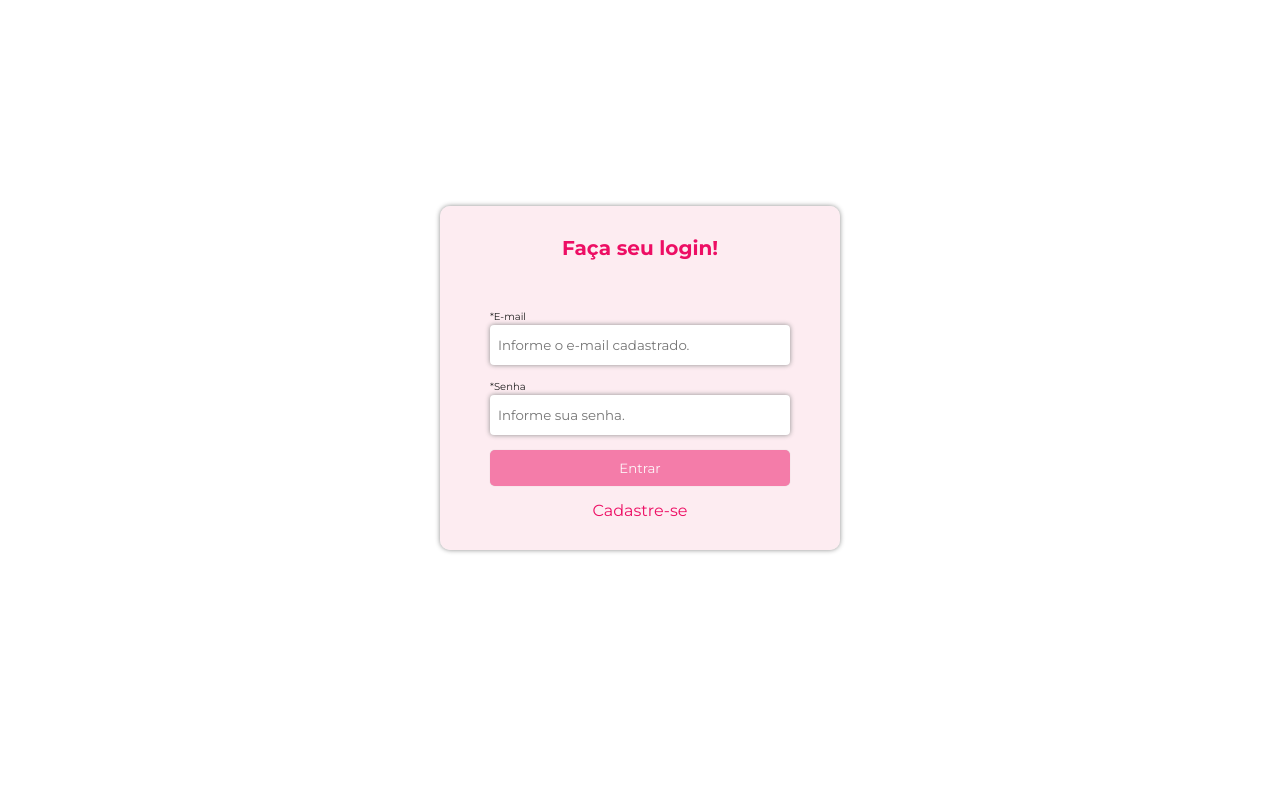
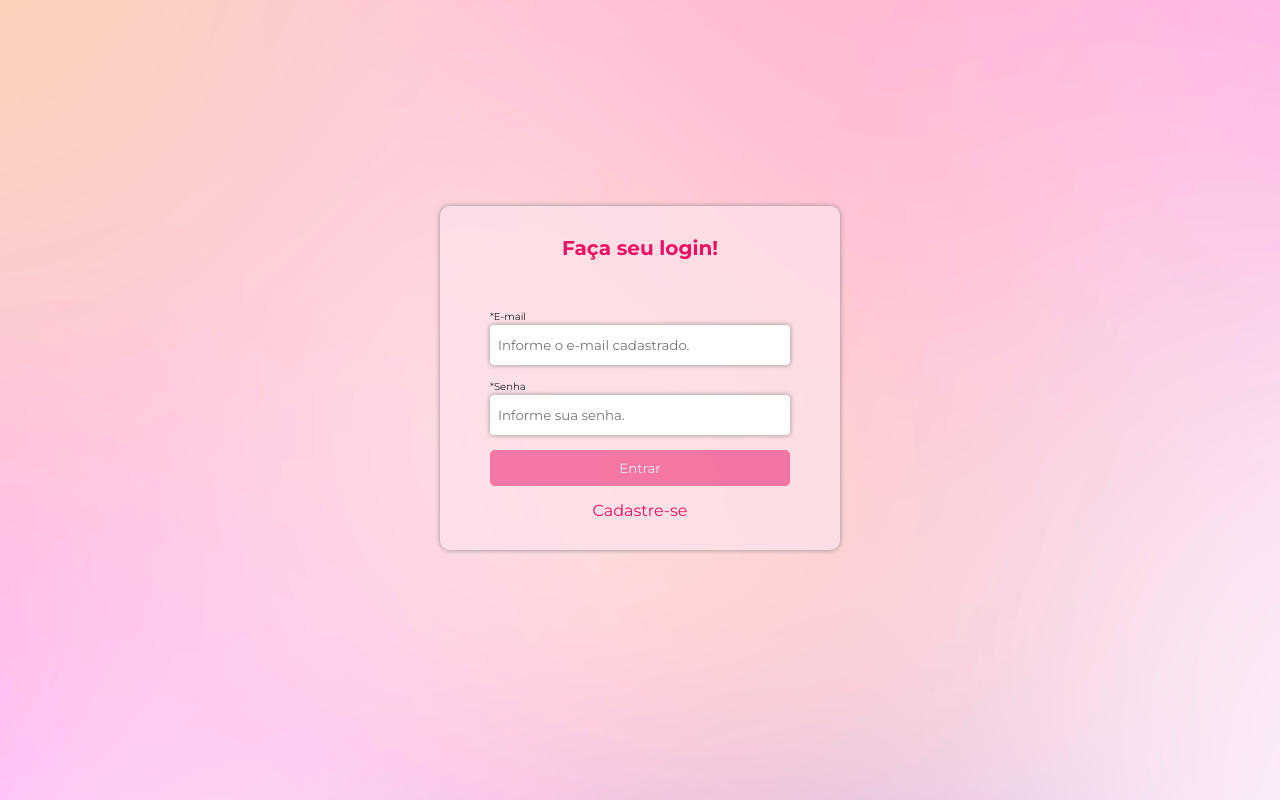
Before and after one commit to manuely32/atividade_final_cloud, a plain HTML site: page web/index.html in a window 1280 px wide. Drawn offline with Linux system fonts and the light colour scheme; the site is published under a folder, as on GitHub Pages, so addresses that start at the root find nothing.

Commit message:
Ajuste form.css

```diff
--- a/web/css/form.css
+++ b/web/css/form.css
@@ -4,7 +4,7 @@ main {
     justify-content: center;
     align-items: center;
     height: 100vh;
-    background-image: url(/img/pink-yellow-plain.jpg);
+    background-image: url(../img/pink-yellow-plain.jpg);
     background-size: cover;
     color:#212121;
     gap: 20px;
```
